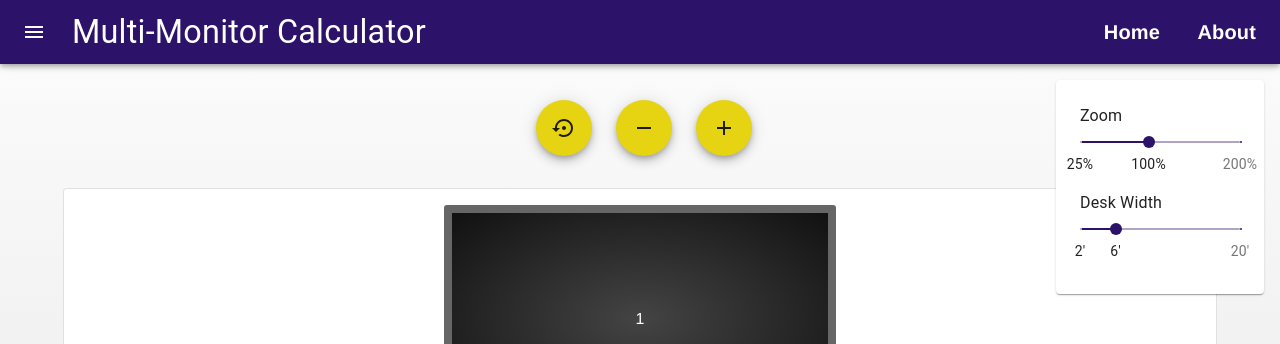
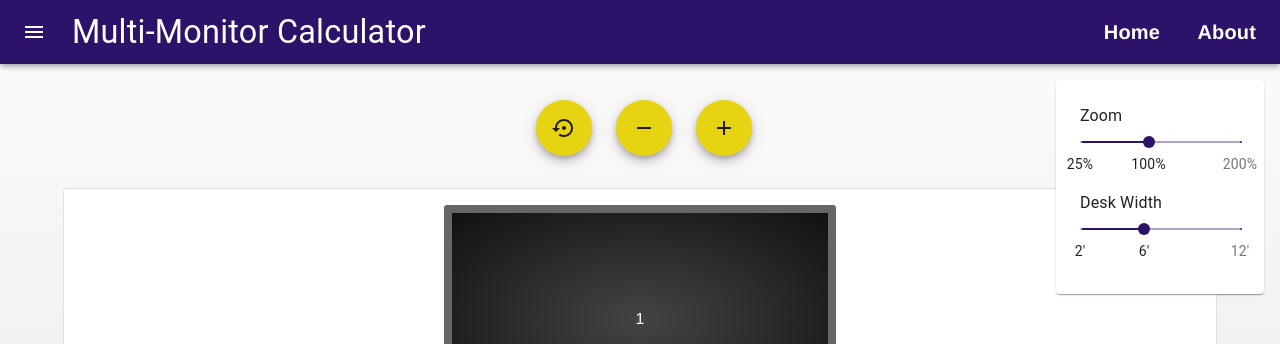
Before and after one commit to KevinVandy/multi-monitor_calculator, a React (Create React App) app: page / in a window 1280 px wide. Shown: the top 344 px of the page. Built offline with nearby package versions, Linux system fonts and the light colour scheme.

Commit message:
sorted component code better

```diff
--- /dev/null
+++ b/src/components/ButtonsArea.js
@@ -0,0 +1,66 @@
+import React from 'react';
+import { styled, Tooltip, Fab } from '@material-ui/core';
+import AddIcon from '@material-ui/icons/Add';
+import RemoveIcon from '@material-ui/icons/Remove';
+import ResetIcon from '@material-ui/icons/SettingsBackupRestore';
+import defaultSetup from '../util/defaultSetup.json';
+import { useSetup } from '../context/SetupContext';
+
+const FabGrid = styled('div')({
+  display: 'grid',
+  gridTemplateColumns: 'auto 3rem 3rem 3rem auto',
+  gridGap: '2rem',
+  width: '100%'
+});
+
+export const ButtonsArea = () => {
+  const { monitors, setDeskWidth, setMonitors, setScale } = useSetup();
+
+  const handleResetMonitors = () => {
+    setMonitors([{ ...defaultSetup.monitors[0] }]);
+    setScale(16);
+    setDeskWidth(6);
+  };
+
+  const handleRemoveMonitor = () => {
+    if (monitors.length <= 0) return;
+    monitors[monitors.length - 1].visible = false;
+    setMonitors([...monitors]);
+    setTimeout(() => {
+      monitors.pop();
+      setMonitors([...monitors]);
+    }, 300);
+  };
+
+  const handleAddMonitor = () => {
+    if (monitors.length >= 9) return;
+    monitors.push({
+      ...JSON.parse(JSON.stringify(defaultSetup.monitors[0])),
+      index: monitors.length,
+      visible: true
+    });
+    setMonitors([...monitors]);
+  };
+
+  return (
+    <FabGrid>
+      <span />
+      <Tooltip arrow placement="left" title="Reset">
+        <Fab onClick={handleResetMonitors} color="secondary">
+          <ResetIcon />
+        </Fab>
+      </Tooltip>
+      <Tooltip arrow placement="top" title="Remove Monitor">
+        <Fab onClick={handleRemoveMonitor} color="secondary">
+          <RemoveIcon />
+        </Fab>
+      </Tooltip>
+      <Tooltip arrow placement="right" title="Add Monitor">
+        <Fab onClick={handleAddMonitor} color="secondary">
+          <AddIcon />
+        </Fab>
+      </Tooltip>
+      <span />
+    </FabGrid>
+  );
+};
--- a/src/components/MonitorsArea.js
+++ b/src/components/MonitorsArea.js
@@ -3,8 +3,8 @@ import { Card } from '@material-ui/core';
 import { Monitor } from './Monitor';
 import { useSetup } from '../context/SetupContext';
 
-export const MonitorsArea = ({ deskWidth }) => {
-  const {  monitors, scale } = useSetup();
+export const MonitorsArea = () => {
+  const {  monitors, scale, deskWidth } = useSetup();
   return (
     <Card
       style={{
--- /dev/null
+++ b/src/components/SettingsPanel.js
@@ -0,0 +1,66 @@
+import React from 'react';
+import { styled, Card, Typography, Slider } from '@material-ui/core';
+import { useSetup } from '../context/SetupContext';
+
+const SettingsPanelCard = styled(Card)({
+  display: 'grid',
+  gridGap: '0.5rem',
+  width: '10rem',
+  padding: '1.5rem',
+  position: 'absolute',
+  top: '5rem',
+  right: '1rem',
+  zIndex: '2'
+});
+
+export const SettingsPanel = () => {
+  const { scale, setScale, deskWidth, setDeskWidth } = useSetup();
+
+  const handleScaleChange = (e, newValue) => {
+    setScale(newValue);
+  };
+
+  const handleDeskWidthChange = (e, newValue) => {
+    setDeskWidth(newValue);
+  };
+
+  return (
+    <SettingsPanelCard>
+      <Typography>
+        Zoom
+        <Slider
+          marks={[
+            { value: 4, label: '25%' },
+            { value: 16, label: '100%' },
+            { value: 32, label: '200%' }
+          ]}
+          max={32}
+          min={4}
+          onChange={handleScaleChange}
+          scale={(x) => ((x * 100) / 16).toFixed() + '%'}
+          step={2}
+          value={scale}
+          valueLabelDisplay="auto"
+        />
+      </Typography>
+
+      <Typography>
+        Desk Width
+        <Slider
+          marks={[
+            { value: 2, label: "2'" },
+            { value: 6, label: "6'" },
+            { value: 12, label: "12'" }
+          ]}
+          max={12}
+          min={2}
+          onChange={handleDeskWidthChange}
+          scale={(x) => x + "'"}
+          step={0.5}
+          value={deskWidth}
+          valueLabelDisplay="auto"
+        />
+      </Typography>
+    </SettingsPanelCard>
+  );
+};
--- a/src/components/Setup.js
+++ b/src/components/Setup.js
@@ -1,128 +1,16 @@
 import React from 'react';
 import { MonitorsArea } from './MonitorsArea';
 import { MonitorOptionsArea } from './MonitorOptionsArea';
-import { Fab, styled, Tooltip, Slider, Typography, Card } from '@material-ui/core';
-import AddIcon from '@material-ui/icons/Add';
-import RemoveIcon from '@material-ui/icons/Remove';
-import ResetIcon from '@material-ui/icons/SettingsBackupRestore';
-import defaultSetup from '../util/defaultSetup.json';
-import { useSetup } from '../context/SetupContext';
-
-const FabGrid = styled('div')({
-  display: 'grid',
-  gridTemplateColumns: 'auto 3rem 3rem 3rem auto',
-  gridGap: '2rem',
-  width: '100%'
-});
-
-const SettingsPanel = styled(Card)({
-  display: 'grid',
-  gridGap: '0.5rem',
-  width: '10rem',
-  padding: '1.5rem',
-  position: 'absolute',
-  top: '5rem',
-  right: '1rem',
-  zIndex: '2'
-});
+import { SettingsPanel } from './SettingsPanel';
+import { ButtonsArea } from './ButtonsArea';
 
 export const Setup = () => {
-  const { deskWidth, monitors, scale, setDeskWidth, setMonitors, setScale } = useSetup();
-
-  const handleResetMonitors = () => {
-    setMonitors([{ ...defaultSetup.monitors[0] }]);
-    setScale(16);
-    setDeskWidth(6);
-  };
-
-  const handleRemoveMonitor = () => {
-    if (monitors.length <= 0) return;
-    monitors[monitors.length - 1].visible = false;
-    setMonitors([...monitors]);
-    setTimeout(() => {
-      monitors.pop();
-      setMonitors([...monitors]);
-    }, 300);
-  };
-
-  const handleAddMonitor = () => {
-    if (monitors.length >= 9) return;
-    monitors.push({
-      ...JSON.parse(JSON.stringify(defaultSetup.monitors[0])),
-      index: monitors.length,
-      visible: true
-    });
-    setMonitors([...monitors]);
-  };
-
-  const handleScaleChange = (e, newValue) => {
-    setScale(newValue);
-  };
-
-  const handleDeskWidthChange = (e, newValue) => {
-    setDeskWidth(newValue);
-  };
-
   return (
-    <div>
-      <SettingsPanel>
-        <Typography>
-          Zoom
-          <Slider
-            marks={[
-              { value: 4, label: '25%' },
-              { value: 16, label: '100%' },
-              { value: 32, label: '200%' }
-            ]}
-            max={32}
-            min={4}
-            onChange={handleScaleChange}
-            scale={(x) => ((x * 100) / 16).toFixed() + '%'}
-            step={2}
-            value={scale}
-            valueLabelDisplay="auto"
-          />
-        </Typography>
-
-        <Typography>
-          Desk Width
-          <Slider
-            marks={[
-              { value: 2, label: "2'" },
-              { value: 6, label: "6'" },
-              { value: 20, label: "20'" }
-            ]}
-            max={20}
-            min={2}
-            onChange={handleDeskWidthChange}
-            scale={(x) => x + "'"}
-            step={0.5}
-            value={deskWidth}
-            valueLabelDisplay="auto"
-          />
-        </Typography>
-      </SettingsPanel>
-      <FabGrid>
-        <span />
-        <Tooltip arrow placement="left" title="Reset">
-          <Fab onClick={handleResetMonitors} color="secondary">
-            <ResetIcon />
-          </Fab>
-        </Tooltip>
-        <Tooltip arrow placement="top" title="Remove Monitor">
-          <Fab onClick={handleRemoveMonitor} color="secondary">
-            <RemoveIcon />
-          </Fab>
-        </Tooltip>
-        <Tooltip arrow placement="right" title="Add Monitor">
-          <Fab onClick={handleAddMonitor} color="secondary">
-            <AddIcon />
-          </Fab>
-        </Tooltip>
-        <span />
-      </FabGrid>
-      <MonitorsArea deskWidth={deskWidth} />
+    <>
+      <SettingsPanel />
+      <ButtonsArea />
+      <MonitorsArea />
       <MonitorOptionsArea />
-    </div>
+    </>
   );
 };
```
